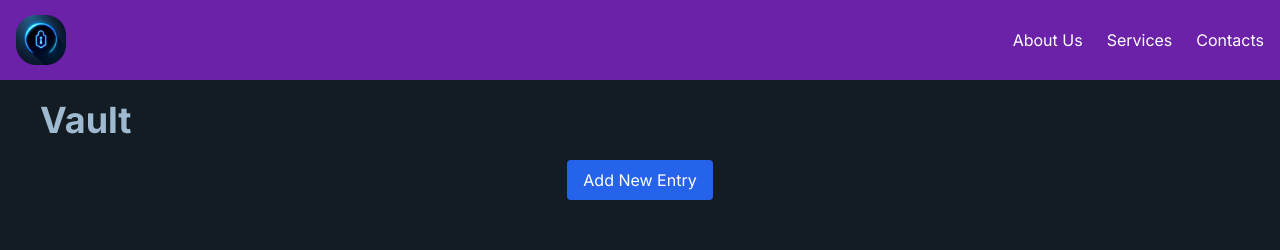
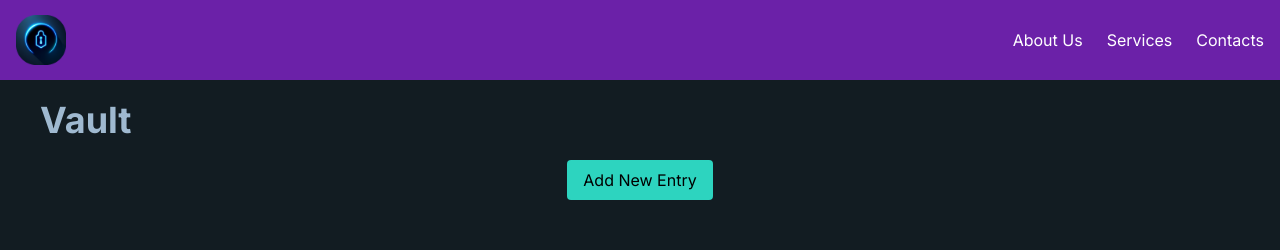
Before and after one commit to FabioKaelin/password-safe, a Next.js app in the folder frontend-safe/: page /vault in a window 1280 px wide. Shown: the top 250 px of the page. Built offline with nearby package versions, Linux system fonts and the light colour scheme; no server answers.

Commit message:
Passwordmodal has teal as color of button

```diff
--- a/frontend-safe/src/app/components/NewPasswordModal.tsx
+++ b/frontend-safe/src/app/components/NewPasswordModal.tsx
@@ -19,8 +19,8 @@
     });
 
     const [isOpen, setIsOpen] = useState(false);
-    const router = useRouter()
 
+    // TODO missing auto refresh and validation of inputs
     const handleSubmit = (event: React.FormEvent) => {
         event.preventDefault();
         const createEntry = async () => {
@@ -28,14 +28,14 @@
             setEntry(createdEntry);
             setIsOpen(false);
         };
-        createEntry().then(() => Router.reload())
+        createEntry()
     };
 
     return (
         <>
             <button
                 onClick={() => setIsOpen(true)}
-                className="px-4 py-2 bg-blue-600 text-white rounded hover:bg-blue-700"
+                className="px-4 py-2 bg-teal-400 text-black rounded hover:bg-teal-500"
             >
                 Add New Entry
             </button>
```
